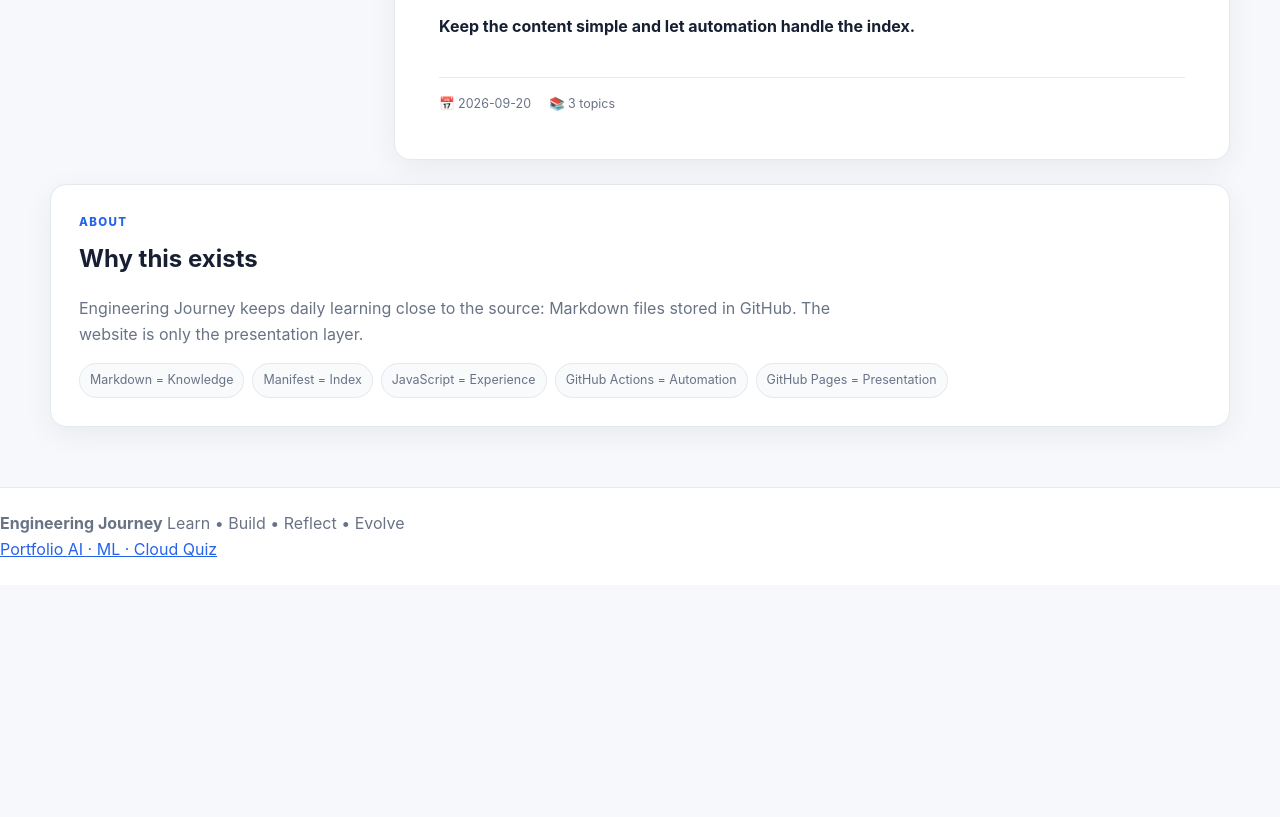
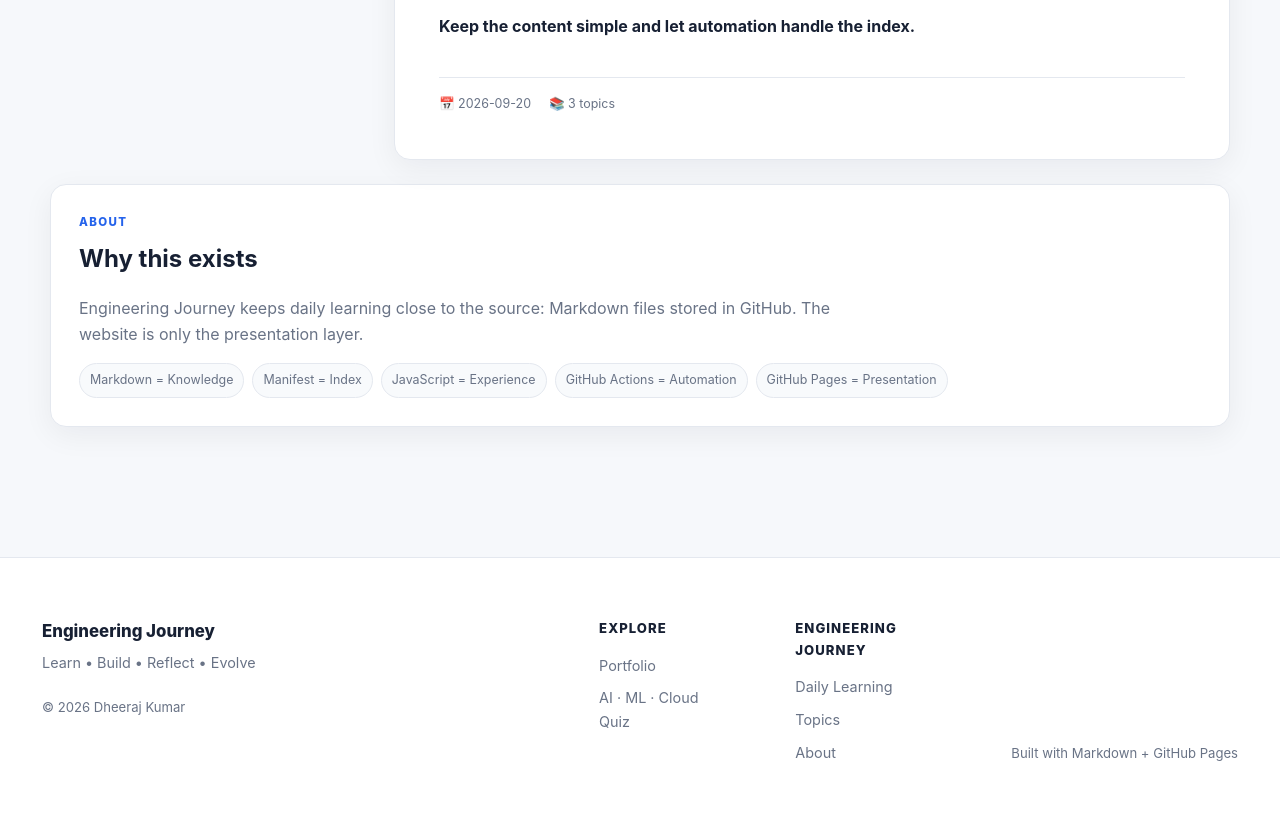
Before and after one commit to krdheeraj51/engineering-journey, a website: page index.html in a window 1280 px wide. Shown: the part 2341-3158 px from the top of the page. Before the commit the page ends 2926 px from the top, so only its background shows below. Drawn offline with nearby package versions, Linux system fonts and the light colour scheme.

Commit message:
update footer and its css

```diff
--- a/css/main.css
+++ b/css/main.css
@@ -177,3 +177,143 @@ input {
   justify-content: space-between;
   gap: 20px;
 }
+
+/* =========================================
+   SITE FOOTER
+   ========================================= */
+
+.site-footer {
+  margin-top: 70px;
+
+  border-top: 1px solid var(--border);
+
+  background: #ffffff;
+}
+
+
+.footer-inner {
+  max-width: 1440px;
+
+  margin: 0 auto;
+
+  padding: 38px 42px 30px;
+
+  display: grid;
+
+  grid-template-columns:
+    1.4fr 1fr auto;
+
+  gap: 50px;
+
+  align-items: start;
+}
+
+
+/* -----------------------------------------
+   Brand
+   ----------------------------------------- */
+
+.footer-brand {
+  display: flex;
+
+  flex-direction: column;
+
+  gap: 5px;
+}
+
+
+.footer-title {
+  font-size: 1.05rem;
+
+  font-weight: 800;
+
+  color: var(--text);
+}
+
+
+.footer-tagline {
+  color: var(--muted);
+
+  font-size: 0.9rem;
+}
+
+
+.footer-copyright {
+  margin-top: 18px;
+
+  color: var(--muted);
+
+  font-size: 0.82rem;
+}
+
+
+/* -----------------------------------------
+   Footer links
+   ----------------------------------------- */
+
+.footer-links {
+  display: flex;
+
+  gap: 70px;
+}
+
+
+.footer-link-group {
+  display: flex;
+
+  flex-direction: column;
+
+  gap: 9px;
+}
+
+
+.footer-heading {
+  margin-bottom: 5px;
+
+  color: var(--text);
+
+  font-size: 0.82rem;
+
+  font-weight: 800;
+
+  text-transform: uppercase;
+
+  letter-spacing: 0.08em;
+}
+
+
+.footer-link-group a {
+  color: var(--muted);
+
+  text-decoration: none;
+
+  font-size: 0.9rem;
+
+  transition:
+    color 0.15s ease,
+    transform 0.15s ease;
+}
+
+
+.footer-link-group a:hover {
+  color: var(--primary);
+
+  transform: translateX(2px);
+}
+
+
+/* -----------------------------------------
+   Footer meta
+   ----------------------------------------- */
+
+.footer-meta {
+  align-self: end;
+
+  color: var(--muted);
+
+  font-size: 0.82rem;
+
+  text-align: right;
+
+  white-space: nowrap;
+}
--- a/css/responsive.css
+++ b/css/responsive.css
@@ -77,3 +77,52 @@
     flex-direction: column;
   }
 }
+
+@media (max-width: 900px) {
+
+  .footer-inner {
+    grid-template-columns: 1fr 1fr;
+
+    gap: 35px;
+
+    padding: 32px 24px;
+  }
+
+  .footer-meta {
+    grid-column: 1 / -1;
+
+    text-align: left;
+
+    padding-top: 5px;
+  }
+
+}
+
+
+@media (max-width: 640px) {
+
+  .footer-inner {
+    grid-template-columns: 1fr;
+
+    gap: 28px;
+
+    padding: 30px 20px;
+  }
+
+
+  .footer-links {
+    flex-direction: column;
+
+    gap: 25px;
+  }
+
+
+  .footer-meta {
+    grid-column: auto;
+
+    text-align: left;
+
+    white-space: normal;
+  }
+
+}
--- a/index.html
+++ b/index.html
@@ -174,27 +174,85 @@
     </section>
   </main>
 
-  <footer class="site-footer">
-    <!-- <div class="container">
+  <!-- <footer class="site-footer">
+    <div class="container">
       <span>Engineering Journey</span>
       <span>Built with Markdown + GitHub Pages</span>
-    </div> -->
-    <div>
-      <strong>Engineering Journey</strong>
-      <span>Learn • Build • Reflect • Evolve</span>
     </div>
 
-    <nav>
-      <a href="https://krdheeraj51.github.io/">
-        Portfolio
-      </a>
+  </footer> -->
 
-      <a href="https://krdheeraj51.github.io/ai-ml-cloud-quiz/">
-        AI · ML · Cloud Quiz
-      </a>
-    </nav>
+  <footer class="site-footer">
+
+    <div class="footer-inner">
+
+      <div class="footer-brand">
+        <div class="footer-title">
+          Engineering Journey
+        </div>
+
+        <div class="footer-tagline">
+          Learn • Build • Reflect • Evolve
+        </div>
+
+        <div class="footer-copyright">
+          © 2026 Dheeraj Kumar
+        </div>
+      </div>
+
+
+      <div class="footer-links">
+
+        <div class="footer-link-group">
+
+          <span class="footer-heading">
+            Explore
+          </span>
+
+          <a href="https://krdheeraj51.github.io/" target="_blank" rel="noopener noreferrer">
+            Portfolio
+          </a>
+
+          <a href="https://krdheeraj51.github.io/ai-ml-cloud-quiz/" target="_blank" rel="noopener noreferrer">
+            AI · ML · Cloud Quiz
+          </a>
+
+        </div>
+
+
+        <div class="footer-link-group">
+
+          <span class="footer-heading">
+            Engineering Journey
+          </span>
+
+          <a href="#daily-learning">
+            Daily Learning
+          </a>
+
+          <a href="#topics">
+            Topics
+          </a>
+
+          <a href="#about">
+            About
+          </a>
+
+        </div>
+
+      </div>
+
+
+      <div class="footer-meta">
+
+        <span>
+          Built with Markdown + GitHub Pages
+        </span>
+
+      </div>
+
+    </div>
   </footer>
-
   <script src="https://cdn.jsdelivr.net/npm/marked/marked.min.js"></script>
   <script src="js/config/config.js"></script>
   <script src="js/utils/date-utils.js"></script>
```
